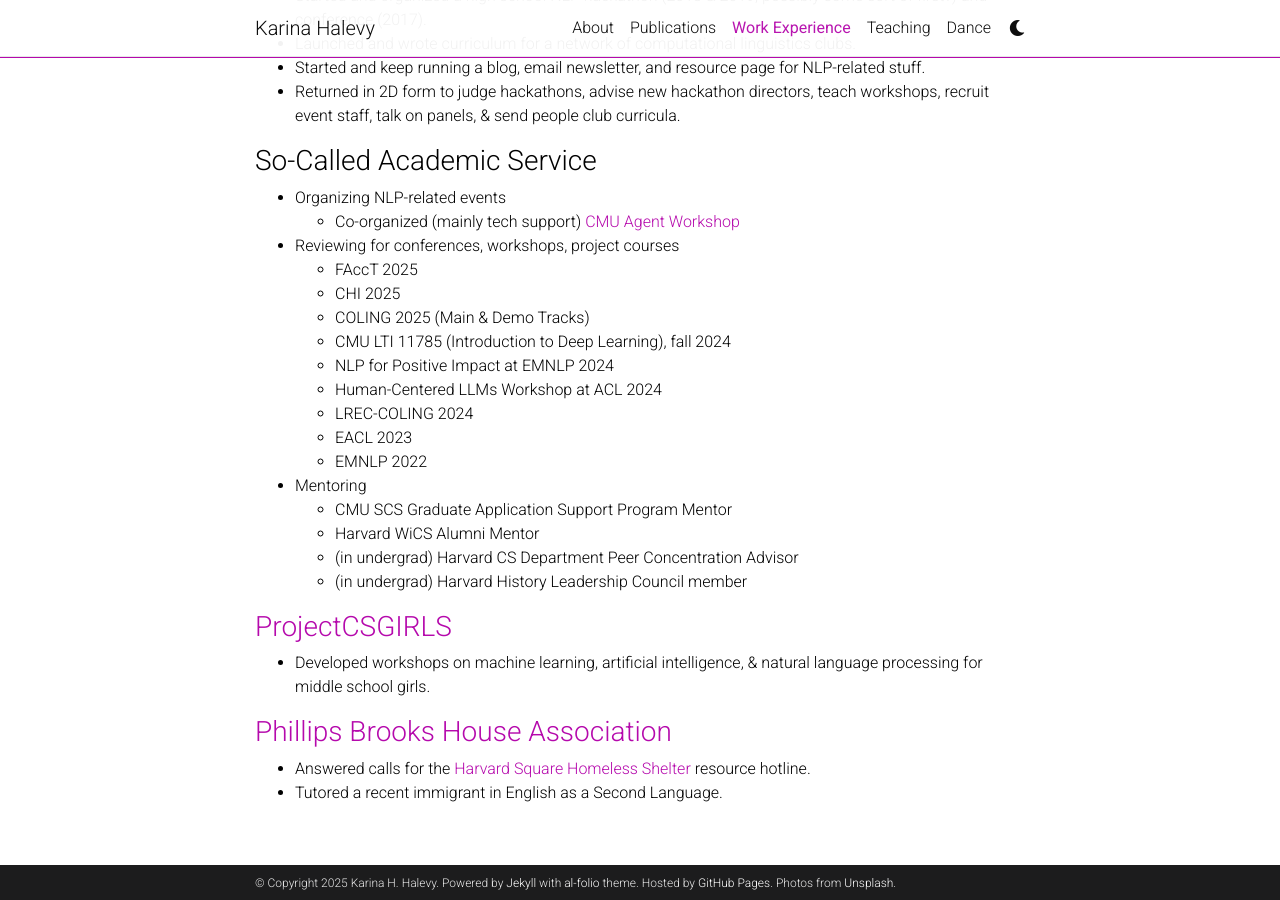
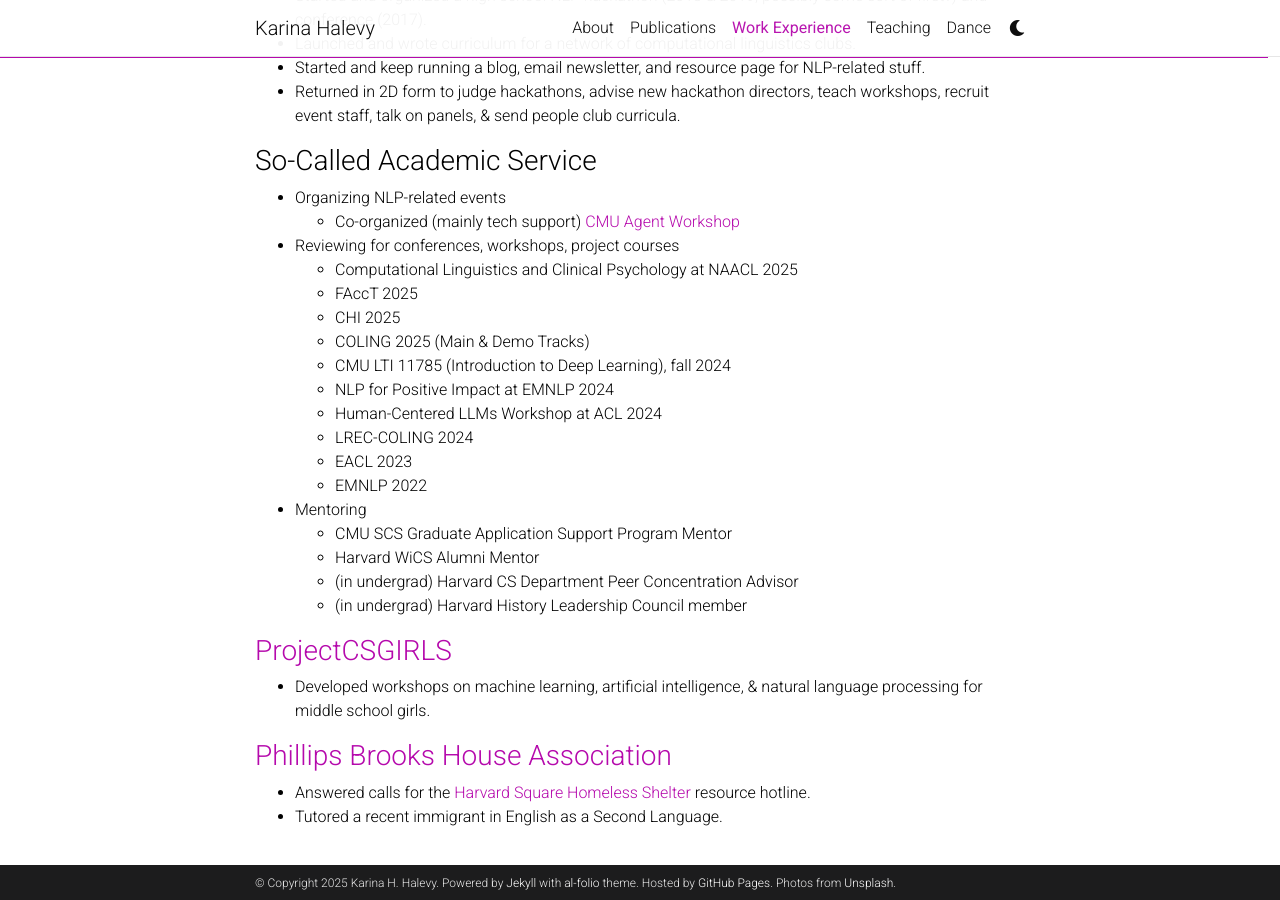
Before and after one commit to ENSCMA2/enscma2.github.io, a Jekyll site: the page built from _pages/experience.md, in a window 1280 px wide and 900 px high, scrolled down 1537 px. Built offline with Jekyll 4.4.1, drawn with Linux system fonts in a browser that asks for light colours; comment, search, counter and statistics services are not loaded; a style sheet for code colours, icons or effects is not loaded.

Commit message:
Update experience.md

```diff
--- a/_pages/experience.md
+++ b/_pages/experience.md
@@ -50,6 +50,7 @@
 - Organizing NLP-related events
   - Co-organized (mainly tech support) [CMU Agent Workshop](https://cmu-agent-workshop.github.io/)
 - Reviewing for conferences, workshops, project courses
+  - Computational Linguistics and Clinical Psychology at NAACL 2025
   - FAccT 2025
   - CHI 2025
   - COLING 2025 (Main & Demo Tracks)
```
